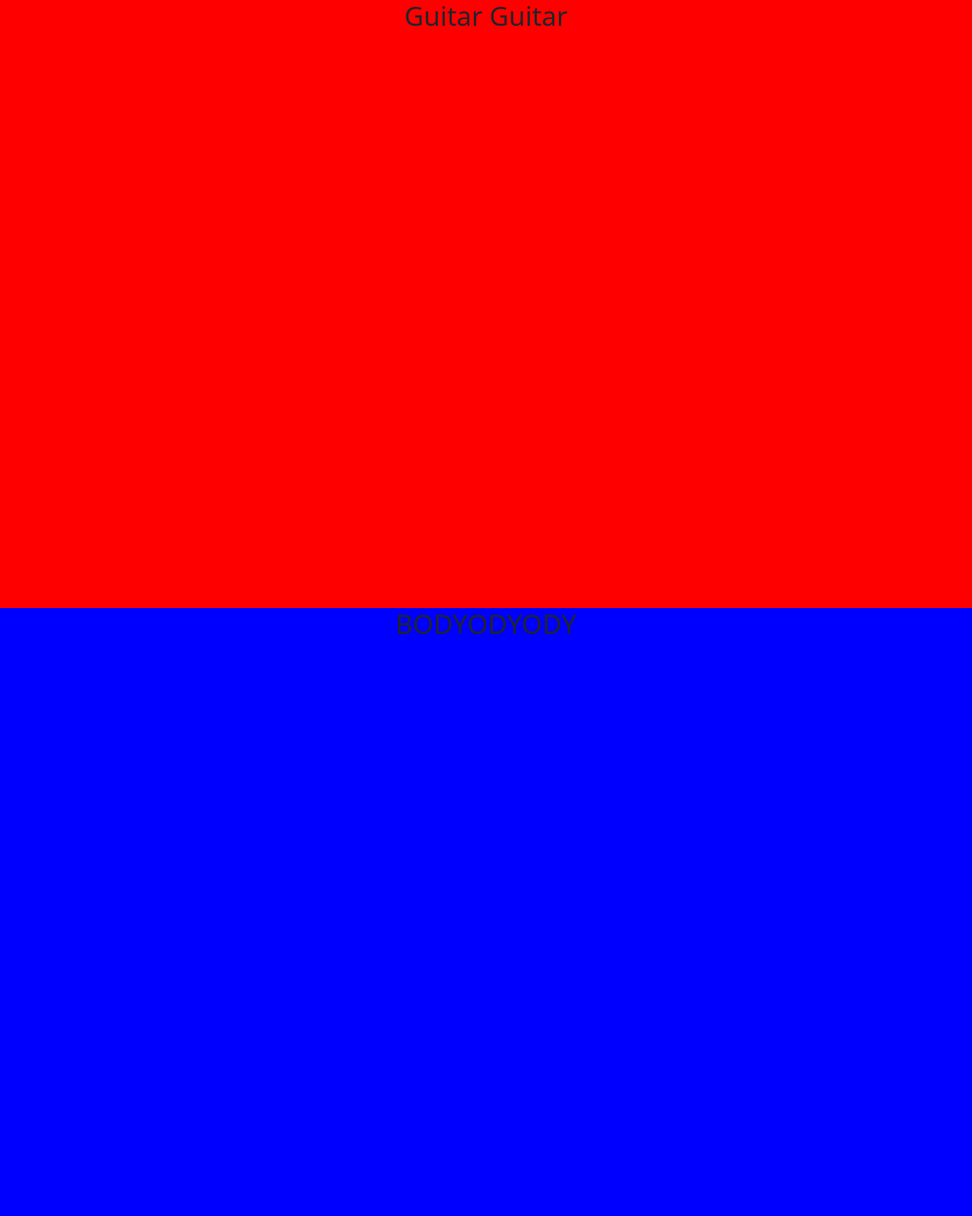
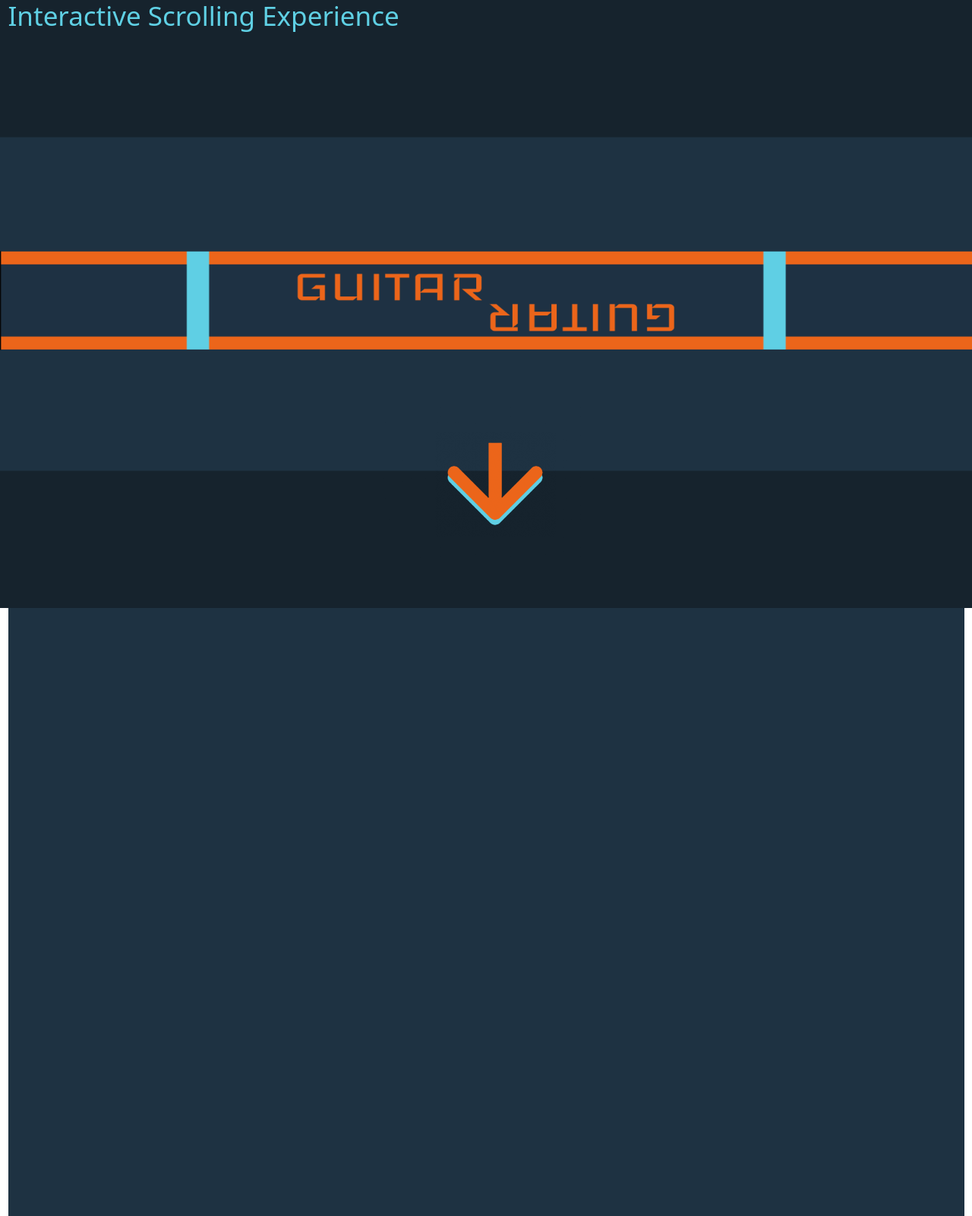
Before and after one commit to ConnorCoull/Guts_Project, a Django app: page / in a window 1280 px wide. Shown: the whole page at 76% size. Run offline with Django 3.2, Linux system fonts and the light colour scheme.

Commit message:
Homepage design

```diff
--- a/gtrgtr/static/style.css
+++ b/gtrgtr/static/style.css
@@ -3,18 +3,60 @@ home, html {
     font-size: 14px;
     line-height: 20px;
     color: #333333;
-    background-color: #ffffff;
 }
 
-/* create a class called 'red' that makes the background red */
-.red {
-    background-color: red;
+.darkblue {
+    background-color: #1e3242;
 }
 
 .fulllength {
     height: 100vh;
 }
 
-.blue {
-    background-color: blue;
+
+.title{
+    color:#5fd0e4;
+
 }
+
+.home{
+    background-color: #16232D;
+}
+
+
+.centre{
+    /* centres div*/
+    position: absolute;
+    top: 50%;
+    left: 50%;
+    transform: translate(-50%, -50%);
+    width: 100%;
+    height: 439px;
+}
+
+
+/*displays logo to homepage */
+.logo{
+    content:url(logo.jpg);
+    display: block;
+    height:130px;
+    margin-top:150px;
+    margin-left: auto;
+    margin-right: auto;
+    width: 100%;
+}
+
+
+/*aligns logo image on page */
+.arrow{
+    content:url(arrow.jpg);
+    display: block;
+    height:200px;
+    margin-top:75px;
+    margin-left: auto;
+    margin-right: auto;
+  }
+
+.arrow:hover {
+    box-shadow: 0 0 2px 1px rgba(0, 140, 186, 0.5);
+  }
--- a/gtrgtr/templates/index.html
+++ b/gtrgtr/templates/index.html
@@ -14,20 +14,34 @@
         <link rel="stylesheet" href="{% static 'style.css' %}" />
     </head>
     <body>
-        <div class="container-fluid red fulllength">
+        <div class="container-fluid home fulllength">
             <div class="row fulllength">
                 <div class="col-12 fulllength">
-                    <h1 class="text-center">Guitar Guitar</h1>
+                    <h1 class="title"> Interactive Scrolling Experience </h1>
+                    <div class= "centre darkblue">
+                    <div class = "logo">
+                        <logo src="logo.jpg" alt="logo" style="width:150px">
+                        </div>
+
+
+
+                        <div class = "arrow">
+                        <arrow src="arrow.jpg" alt="arrow" style="width:150px">
+                        </div>
+
                 </div>
             </div>
         </div>
-        <div class="container-fluid blue fulllength">
+        <div class="container-fluid darkblue fulllength">
             <div class="row fulllength">
                 <div class="col-12 fulllength">
-                    <h1 class="text-center">BODYODYODY</h1>
                 </div>
             </div>
         </div>
         <script src="https://cdn.jsdelivr.net/npm/bootstrap@5.1.3/dist/js/bootstrap.bundle.min.js" integrity="sha384-ka7Sk0Gln4gmtz2MlQnikT1wXgYsOg+OMhuP+IlRH9sENBO0LRn5q+8nbTov4+1p" crossorigin="anonymous"></script>
+
+
     </body>
-</html>
+
+
+    </html>
```
Also changed, not shown: gtrgtr/static/arrow.jpg (added), gtrgtr/static/logo.jpg (added), 3 other files.
